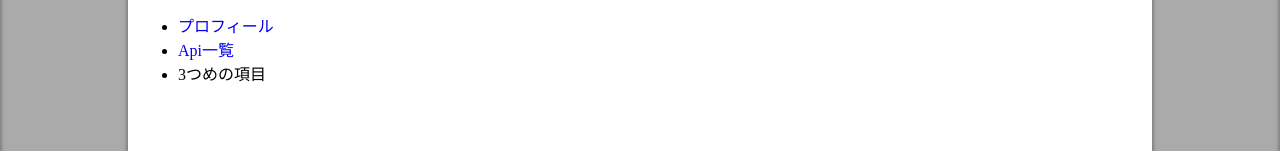
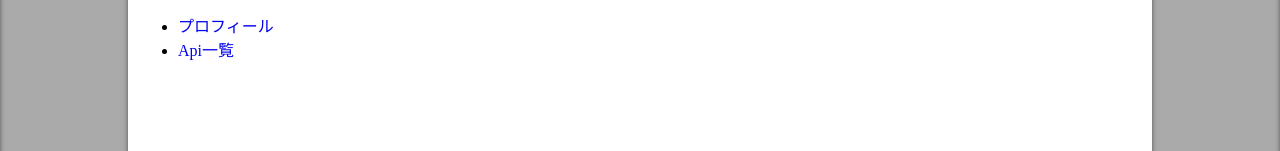
Before and after one commit to Yukkku/Yukkku.github.io, a plain HTML site: page info.html in a window 1280 px wide. Shown: the part 150-301 px from the top of the page. Drawn offline with Linux system fonts and the light colour scheme.

Commit message:
Update info.html

```diff
--- a/info.html
+++ b/info.html
@@ -4,7 +4,6 @@
 <ul>
   <li><a href="/profile">プロフィール</a></li>
   <li><a href="/profile">Api一覧</a></li>
-  <li>3つめの項目</li>
 </ul>
 
 </div><script type="text/javascript" src="include.js"></script></body></html>
```
